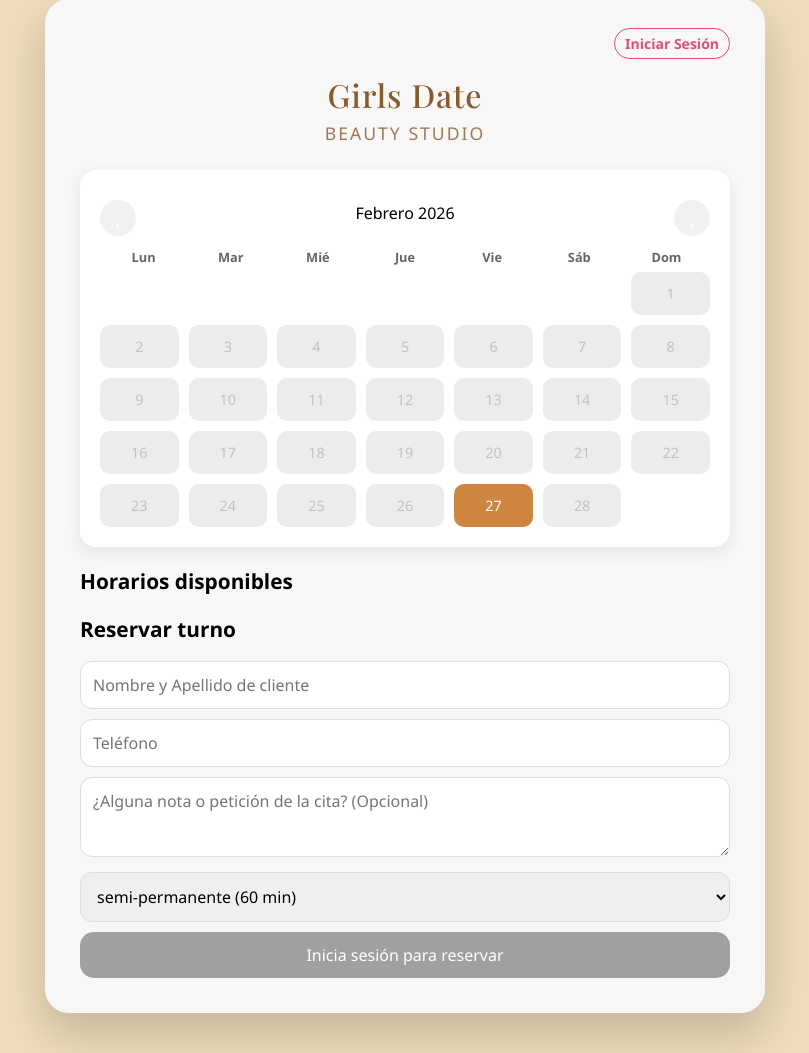
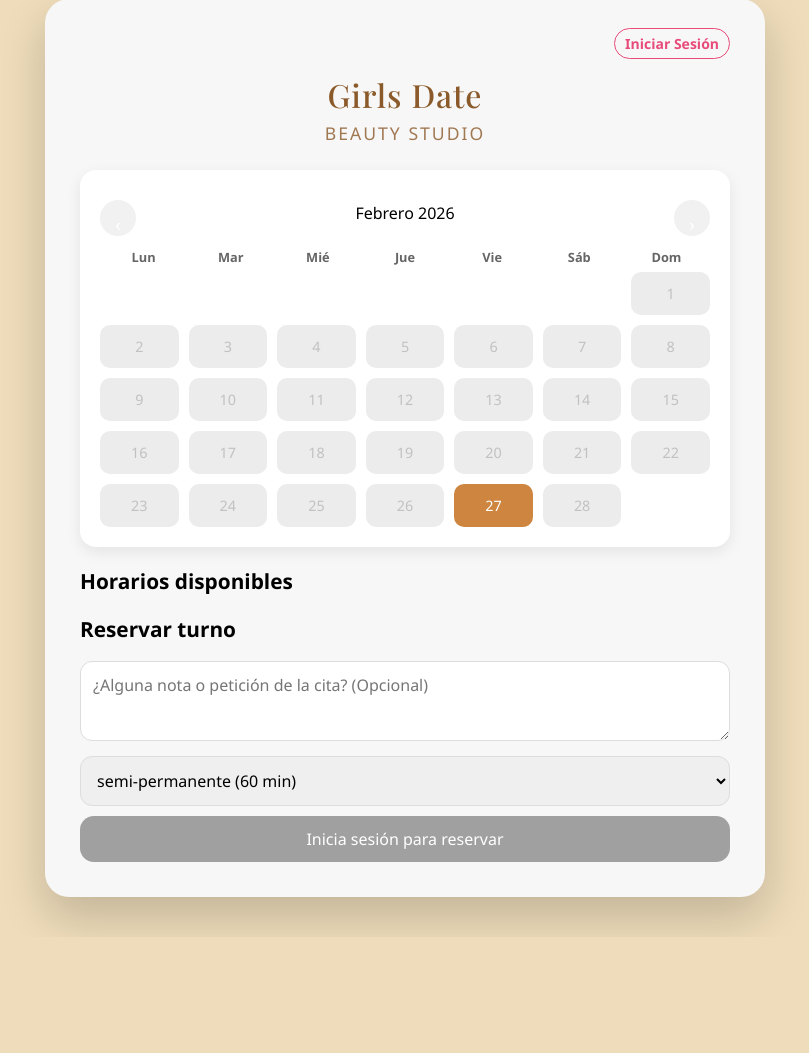
Before and after one commit to Dfg94/Agenda_web, a Flask app: page / in a window 1280 px wide. Shown: the part 41-1094 px from the top of the page, without its empty margins (235-1044 px from the left). After the commit the page ends 971 px from the top, so only its background shows below. Run offline with Flask 3, Linux system fonts and the light colour scheme; some web fonts are replaced.

Commit message:
Anadir telefono a registro y remover inputs de creacion de cita

```diff
--- a/app.py
+++ b/app.py
@@ -238,7 +238,20 @@ def crear():
 
     data=cargar()
     nueva_reserva = request.json
-    nueva_reserva["email"] = cliente_email # Forzar que la reserva tenga el email del usuario
+
+    # Inyectar datos del perfil del usuario (ignorar cliente y telefono del frontend)
+    nueva_reserva["email"] = cliente_email
+
+    # Buscar en la DB de usuarios para asegurar tener los datos mas recientes
+    usuarios = cargar_usuarios()
+    usuario_db = next((u for u in usuarios if u["email"] == cliente_email), None)
+    if usuario_db:
+        nueva_reserva["cliente"] = usuario_db.get("nombre", session.get("cliente_nombre", "Cliente"))
+        nueva_reserva["telefono"] = usuario_db.get("telefono", session.get("cliente_telefono", "Sin teléfono"))
+    else:
+        nueva_reserva["cliente"] = session.get("cliente_nombre", "Cliente")
+        nueva_reserva["telefono"] = session.get("cliente_telefono", "Sin teléfono")
+
     data["reservas"].append(nueva_reserva)
     guardar(data)
 
@@ -306,6 +319,7 @@ def registro():
     error = None
     if request.method == "POST":
         nombre = request.form.get("nombre")
+        telefono = request.form.get("telefono")
         email = request.form.get("email")
         password = request.form.get("password")
 
@@ -314,11 +328,12 @@ def registro():
         # Verificar si el email ya existe
         if any(u["email"] == email for u in usuarios):
             error = "Este correo ya está registrado."
-        elif not nombre or not email or not password:
+        elif not nombre or not email or not password or not telefono:
             error = "Todos los campos son obligatorios."
         else:
             nuevo_usuario = {
                 "nombre": nombre,
+                "telefono": telefono,
                 "email": email,
                 "password": generate_password_hash(password)
             }
@@ -328,6 +343,7 @@ def registro():
             # Iniciar sesión automáticamente al registrarse
             session["cliente_email"] = email
             session["cliente_nombre"] = nombre
+            session["cliente_telefono"] = telefono
             return redirect(url_for("home"))
 
     return render_template("registro.html", error=error)
@@ -345,6 +361,7 @@ def login_cliente():
         if usuario_encontrado and check_password_hash(usuario_encontrado["password"], password):
             session["cliente_email"] = usuario_encontrado["email"]
             session["cliente_nombre"] = usuario_encontrado["nombre"]
+            session["cliente_telefono"] = usuario_encontrado.get("telefono", "")
             return redirect(url_for("home"))
         else:
             error = "Correo o contraseña incorrectos"
@@ -355,6 +372,7 @@ def login_cliente():
 def logout_cliente():
     session.pop("cliente_email", None)
     session.pop("cliente_nombre", None)
+    session.pop("cliente_telefono", None)
     return redirect(url_for("home"))
 
 @app.route("/recuperar_password", methods=["GET", "POST"])
--- a/templates/index.html
+++ b/templates/index.html
@@ -64,9 +64,8 @@
 
         <h2>Reservar turno</h2>
 
-        <input id="cliente" placeholder="Nombre y Apellido de cliente">
-        <input type="tel" id="telefono" placeholder="Teléfono" style="margin-top:10px;">
-        <textarea id="nota" placeholder="¿Alguna nota o petición de la cita? (Opcional)"
+        <textarea id="nota" placeholder="¿Alguna nota o petición de la cita? (Opcional)" <textarea id="nota"
+            placeholder="¿Alguna nota o petición de la cita? (Opcional)"
             style="margin-top:10px; width:100%; padding:12px; border-radius:12px; border:1px solid #ddd; font-family:inherit; font-size:16px; box-sizing:border-box; resize:vertical; min-height:80px;"></textarea>
 
         <select id="servicio">
@@ -178,13 +177,11 @@
 
         async function reservar() {
 
-            if (!fechaSeleccionada || !horaSel || !cliente.value || !telefono.value) {
-                alert("Por favor, completa tu nombre y número de teléfono, selecciona día y hora.")
+            if (!fechaSeleccionada || !horaSel) {
+                alert("Por favor selecciona un día y horario antes de reservar.")
                 return
             }
 
-            const nombreCliente = cliente.value;
-            const telCliente = telefono.value;
             const notaCita = nota.value;
             const servicioDeseado = servicio.options[servicio.selectedIndex].text;
 
@@ -194,8 +191,6 @@
                 body: JSON.stringify({
                     fecha: fechaSeleccionada,
                     inicio: horaSel,
-                    cliente: nombreCliente,
-                    telefono: telCliente,
                     nota: notaCita,
                     servicio: servicio.value
                 })
@@ -205,8 +200,6 @@
                 alert("¡Cita reservada con éxito!");
 
                 horaSel = null
-                cliente.value = ""
-                telefono.value = ""
                 nota.value = ""
                 cargar()
             } else if (r && r.status === 401) {
--- a/templates/registro.html
+++ b/templates/registro.html
@@ -21,7 +21,8 @@
         {% endif %}
 
         <form method="POST">
-            <input type="text" name="nombre" placeholder="Nombre completo" required>
+            <input type="text" name="nombre" placeholder="Nombre y apellido" required>
+            <input type="tel" name="telefono" placeholder="Teléfono" required>
             <input type="email" name="email" placeholder="Correo electrónico" required>
             <div class="password-container">
                 <input type="password" name="password" id="password" placeholder="Contraseña" required>
```
